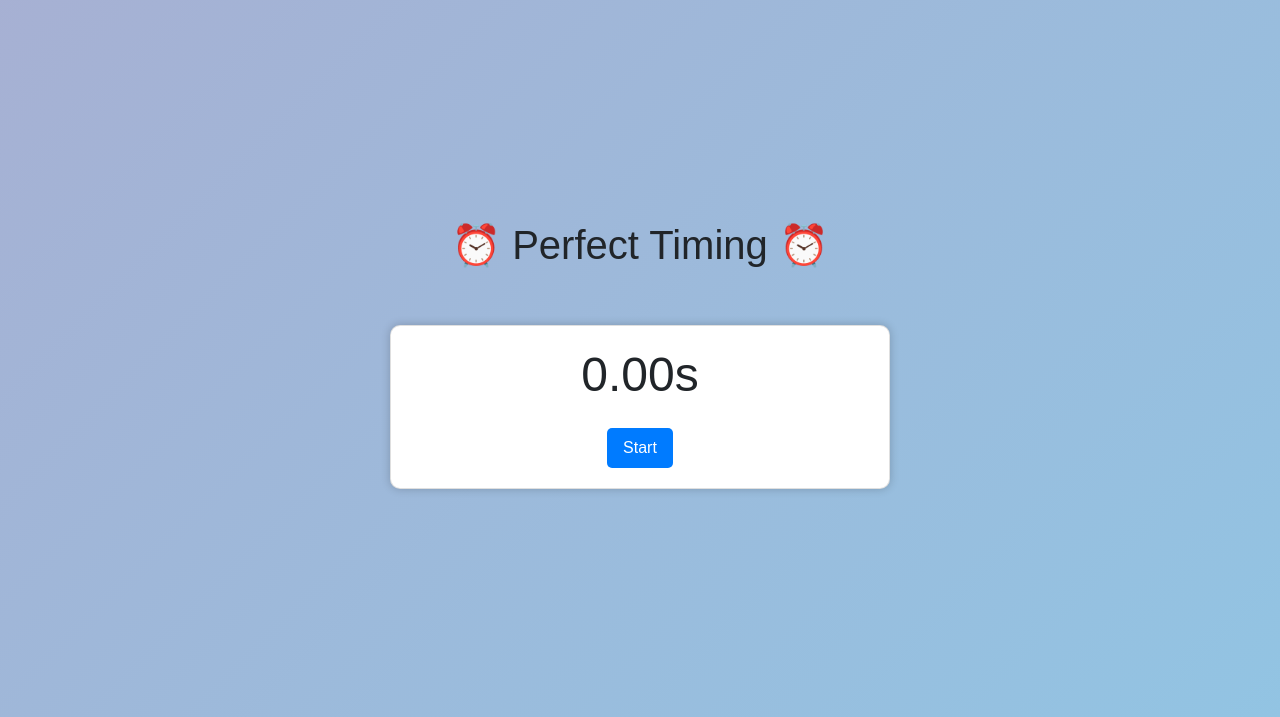
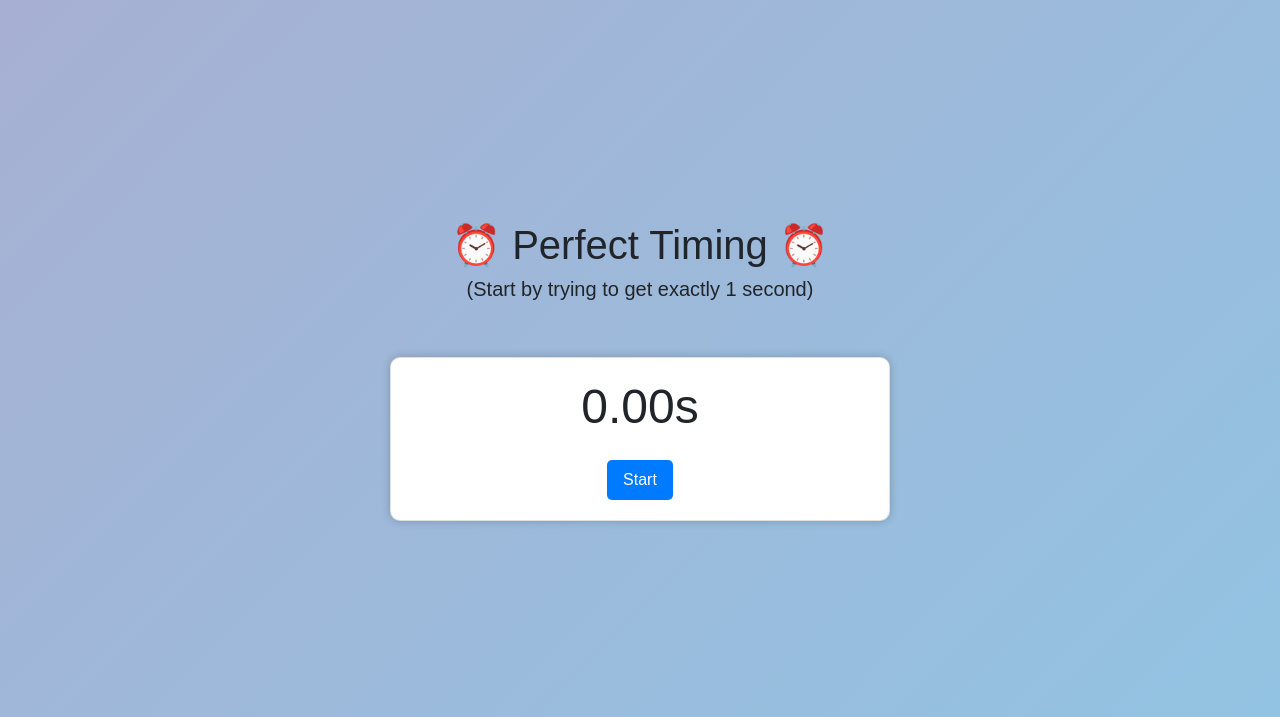
Before and after one commit to MindlessTruffle/Unique-Webgames, a plain HTML site: page pages/PerfectTiming.html in a window 1280 px wide. Shown: the part 83-800 px from the top of the page. Drawn offline with nearby package versions, Linux system fonts and the light colour scheme.

Commit message:
Tutorial

```diff
--- a/pages/PerfectTiming.html
+++ b/pages/PerfectTiming.html
@@ -32,6 +32,7 @@
   <body>
     <div class="container">
       <h1 class="text-center mt-5">⏰ Perfect Timing ⏰</h1>
+      <h5 class="text-center mt-2">(Start by trying to get exactly 1 second)</h5>
       <div class="row justify-content-center">
         <div class="col-md-6">
           <div class="card mt-5">
```
